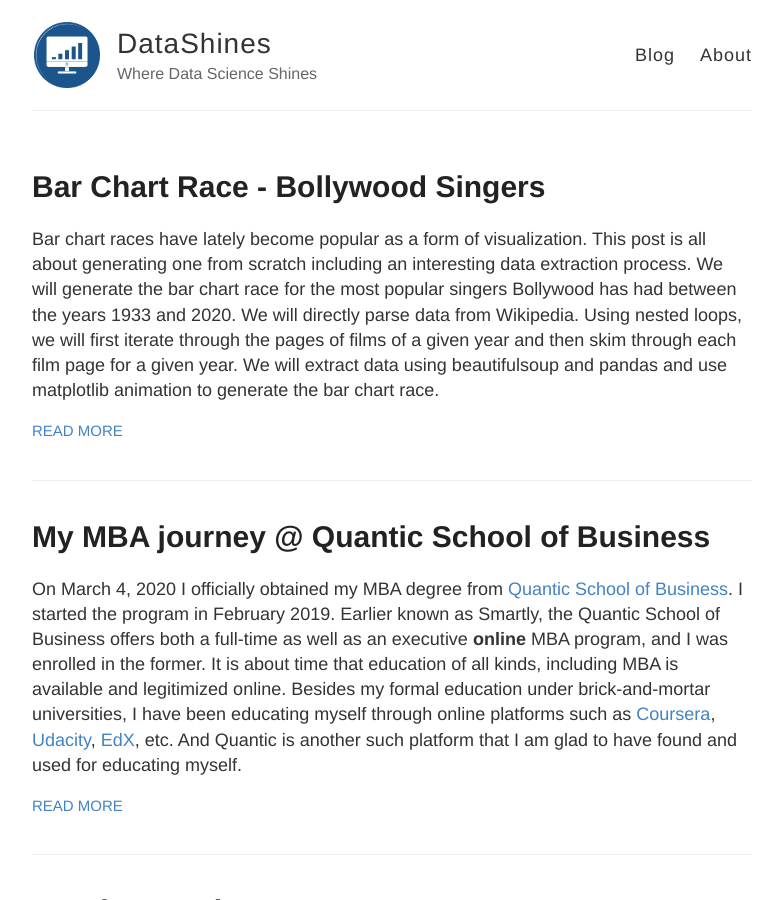
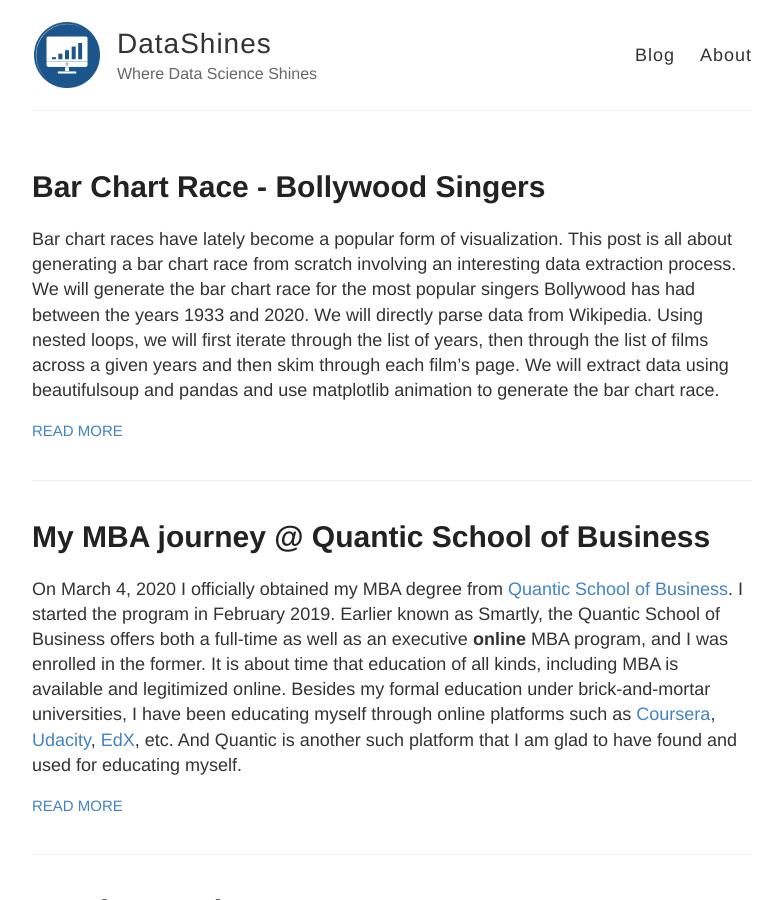
Before and after one commit to datashines/datashines.github.io, a Jekyll site: the page built from index.html, in a window 1280 px wide and 900 px high. Shown: the whole window, without its empty margins (248-1031 px from the left). Built offline with Jekyll 4.4.1, drawn with Linux system fonts in a browser that asks for light colours.

Commit message:
bar chart post final edit

```diff
--- a/_posts/2020-07-06-Bar-Chart-Race-Bollywood-Singers.md
+++ b/_posts/2020-07-06-Bar-Chart-Race-Bollywood-Singers.md
@@ -3,32 +3,34 @@
 title: Bar Chart Race - Bollywood Singers
 ---
 
-Bar chart races have lately become popular as a form of visualization. This post is all about
-generating one from scratch including an interesting data extraction process. We
+Bar chart races have lately become a popular form of visualization. This post is all about
+generating a bar chart race from scratch involving an interesting data extraction process. We
 will generate the bar chart race for the most popular singers Bollywood has had between the years 1933
 and 2020. We will directly parse data from Wikipedia. Using nested loops, we will first iterate
-through the pages of films of a given year and then skim through each film page for a given year. We
+through the list of years, then through the list of films across a given years and then skim through each film's page. We
 will extract data using beautifulsoup and pandas and use matplotlib animation to generate the bar chart
 race.
 
 ## Data Extraction
 
 We use wikipedia as our source of data. Essentially we traverse through the list of films for each year
-and in the list, we further go to each film's page. On the film page, we look for the songs list (or the
-soundtrack table. We do so for each film for each year from 1933 to 2020. For example, here is the wiki
-page for list of films for 1980:
+and in the list, we further visit each film's page. On the film page, we look for the songs list (or the
+soundtrack table). We do so for each film for the years 1933 to 2020. For example, here is the wiki
+page for the list of films for the year 1980:
 
 ![]({{ site.baseurl }}/data/2020-07-06-Bar-Chart-Race-Bollywood-Singers/list_of_films.png)
 
-And here is the page of one film from this list of films, which also shows the soundtrack table:
+And here is the page of one film from this list of films, which also shows a soundtrack table:
 
 ![]({{ site.baseurl }}/data/2020-07-06-Bar-Chart-Race-Bollywood-Singers/film_page.png)
 
-As we can see, the films are listed on a table, under the column _Title_. Using BeautifulSoup library in
+As we can see in the first figure, the films are listed on a table, under the column _Title_. Using BeautifulSoup library in
 Python, we extract all the tables of this page i.e. elements with <table> tag, and for each table, we
-look for hyperlinks under the _Title_ column. We enter these hyperlinks (i.e. film pages) one by one,
+look for hyperlinks under the _Title_ column.
+
+We then scrape data from these hyperlinks (i.e. film pages) one by one,
 and using pandas library of Python, we read tables on these pages that have columns Singer(s) or Singer
-in them. The relevant code snippet is as follows:
+in them as can be seen in the second figure above. The relevant code snippet is as follows:
 
 {% gist 9e7baa591aefaed7ec11c47f8b8453a5 %}
 
@@ -68,7 +70,7 @@
 
 ![]({{ site.baseurl }}/data/2020-07-06-Bar-Chart-Race-Bollywood-Singers/bar_chart_static.png)
 
-Before animating the bar charts, we define a wrapper specific to singers over the above generic function.
+Before animating the bar charts, we define a wrapper function specifically for singers over the above generic function.
 Once done, we can animate the bar charts. Firstly, the code for this section will look as follows:
 
 {% gist b43bd51198f40964e10bba3725090e70 %}
```
Also changed, not shown: other parts of _posts/2020-07-06-Bar-Chart-Race-Bollywood-Singers.md (+2 -2 lines).
